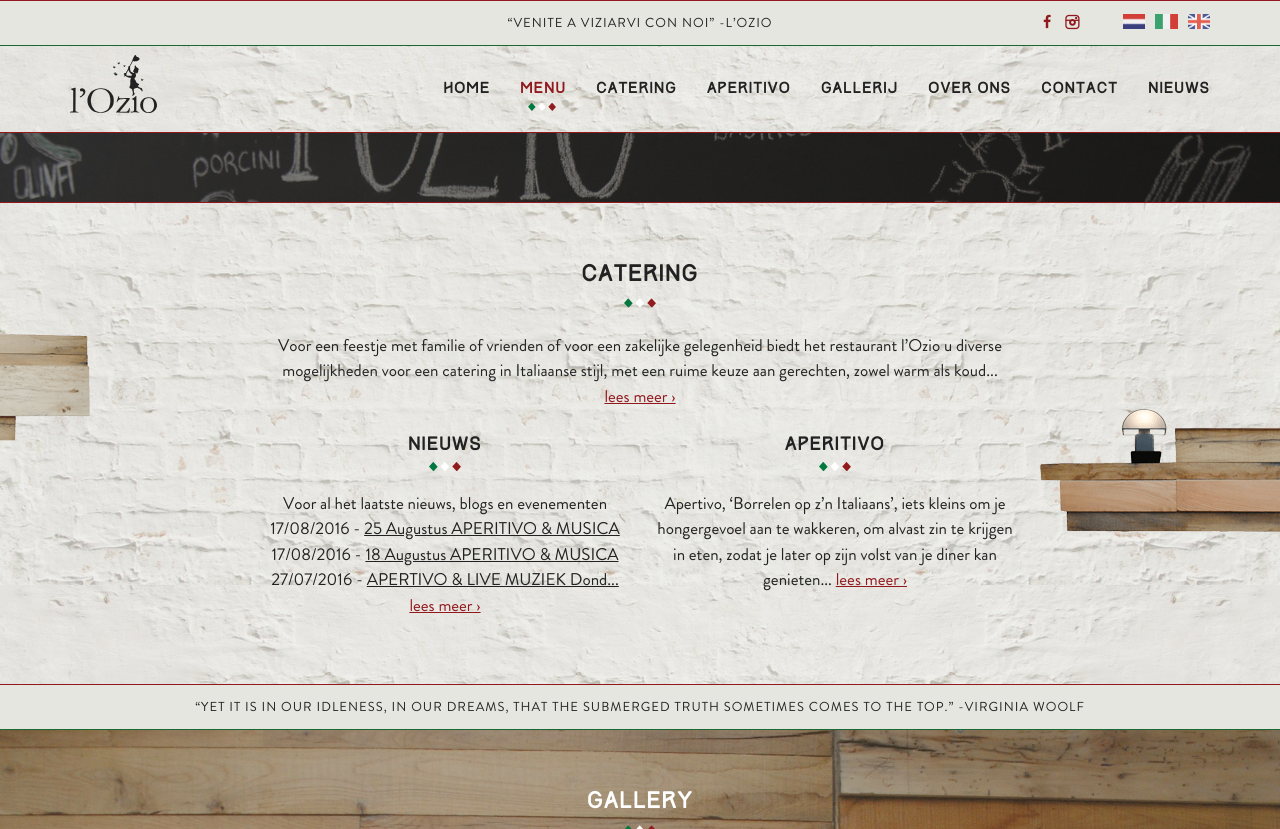
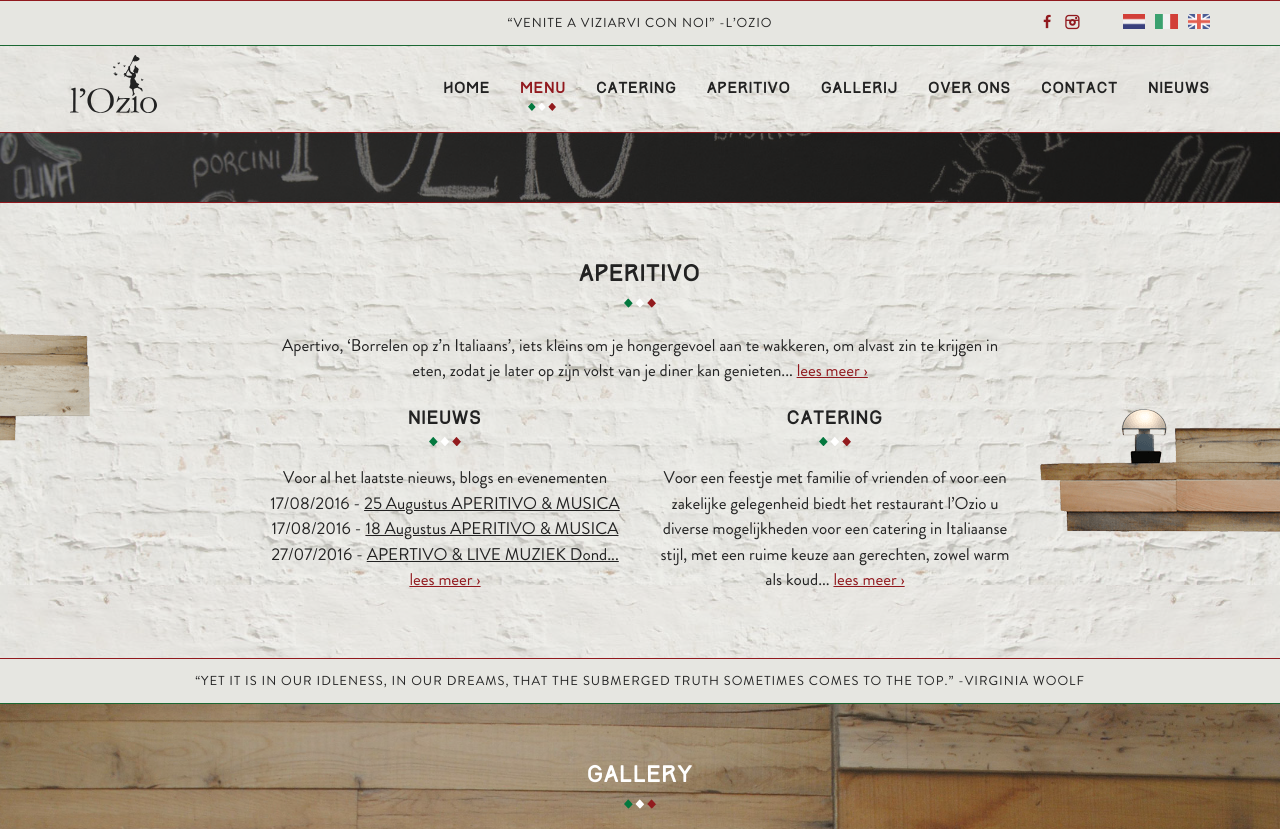
Before and after one commit to jhvanderschee/lozio_nl, a Jekyll site: the page built from index.md, in a window 1280 px wide and 900 px high, scrolled down 691 px, cut to the strip 0-829 px from the top of the window. Built offline with Jekyll 4.4.1, drawn with Linux system fonts in a browser that asks for light colours.

Commit message:
Updated '/_layouts/home.html' via CloudCannon

```diff
--- a/_layouts/home.html
+++ b/_layouts/home.html
@@ -40,14 +40,14 @@
                 <article>
 
                         <header class="post-header">
-                          <h1 class="post-title">Catering</h1>
+                          <h1 class="post-title">Aperitivo</h1>
                         </header>
 
-                        <div class="post-content"><div class="editable"><p>Voor een feestje met familie of vrienden of voor een zakelijke gelegenheid biedt het restaurant l&rsquo;Ozio u diverse mogelijkheden voor een catering in Italiaanse stijl, met een ruime keuze aan gerechten, zowel warm als koud... <a target="_blank" href="/catering">lees meer &rsaquo;</a></p></div>
+                        <div class="post-content"><div class="editable"><p>Apertivo, &lsquo;Borrelen op z&rsquo;n Italiaans&rsquo;, iets kleins om je hongergevoel aan te wakkeren, om alvast zin te krijgen in eten, zodat je later op zijn volst van je diner kan genieten... <a target="_blank" href="/aperitivo">lees meer &rsaquo;</a></p></div>
 
                           <div class="row">
                             <div class="col-md-6"><h2>Nieuws</h2><div><p class="present-before-paste">Voor al het laatste nieuws, blogs en evenementen<br />{% for post in site.posts | limit: 3 %}{{ post.date | date: "%d/%m/%Y" }} - <a href="{{ post.url }}" class="blog">{{ post.title | truncate: 30, "..." }}</a><br />{% endfor %}<a target="_blank" href="/news">lees meer &rsaquo;</a></p></div></div>
-                            <div class="col-md-6"><h2>Aperitivo</h2><div class="editable"><p>Apertivo, &lsquo;Borrelen op z&rsquo;n Italiaans&rsquo;, iets kleins om je hongergevoel aan te wakkeren, om alvast zin te krijgen in eten, zodat je later op zijn volst van je diner kan genieten... <a target="_blank" href="/aperitivo">lees meer &rsaquo;</a></p></div></div>
+                            <div class="col-md-6"><h2>Catering</h2><div class="editable"><p>Voor een feestje met familie of vrienden of voor een zakelijke gelegenheid biedt het restaurant l&rsquo;Ozio u diverse mogelijkheden voor een catering in Italiaanse stijl, met een ruime keuze aan gerechten, zowel warm als koud... <a target="_blank" href="/catering">lees meer &rsaquo;</a></p></div></div>
                           </div>
 
                         </div>
```
